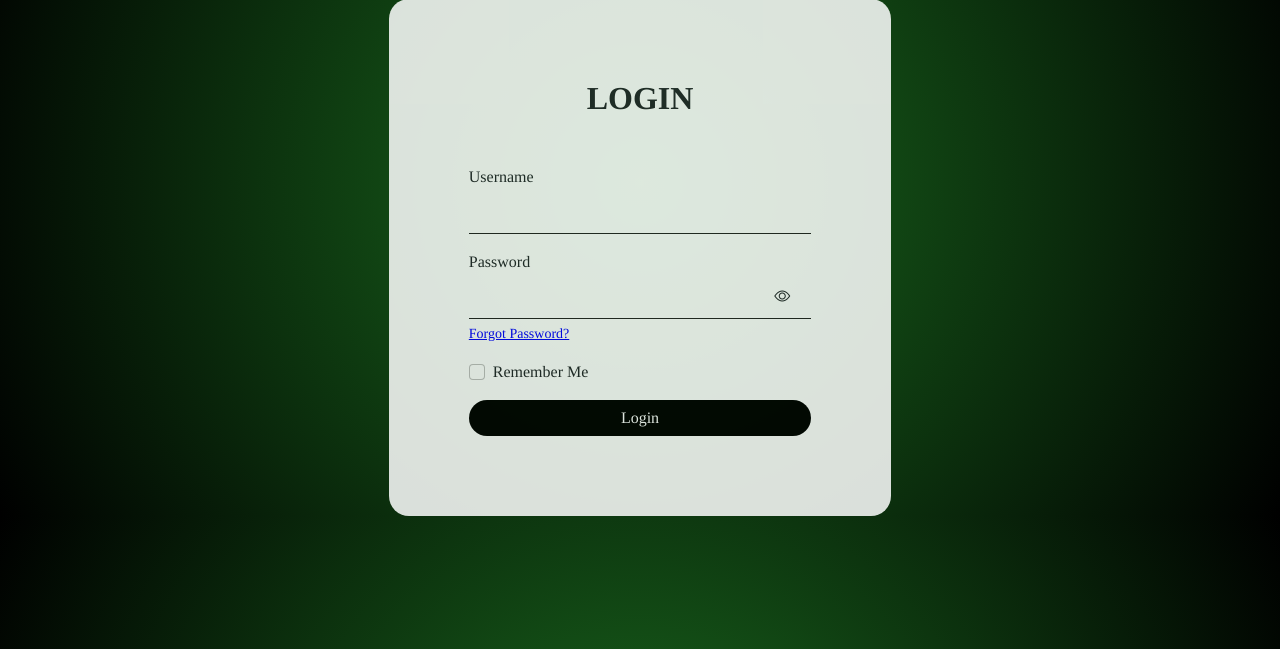
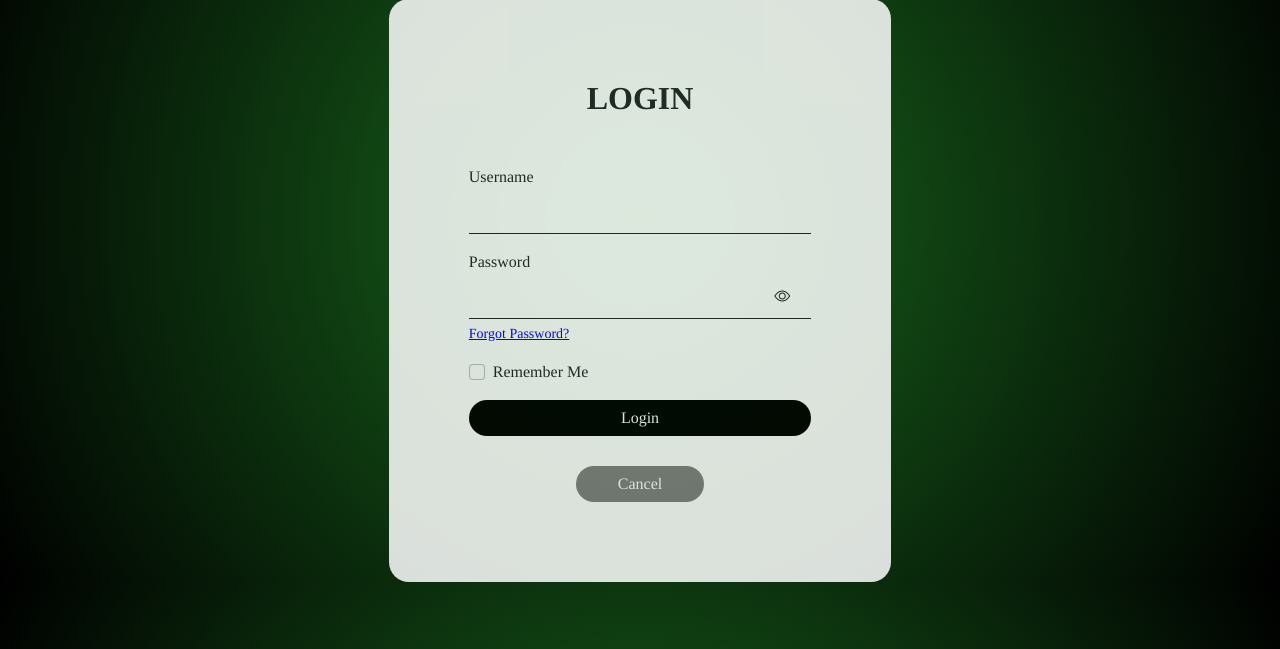
Before and after one commit to mnothman/HD-Requester, a Flask app: page /login in a window 1280 px wide. Shown: the part 151-800 px from the top of the page. Run offline with Flask 3, Linux system fonts and the light colour scheme.

Commit message:
AA - 88: Cancellation option for Login, Password Recovery, and New Pass form
Continues the animation movements.

```diff
--- a/templates/adminLogin.html
+++ b/templates/adminLogin.html
@@ -49,6 +49,10 @@
         <label class="form-check-label" for="rememberMe">Remember Me</label>
       </div>
       <button type="submit" class="btn btn-primary">Login</button>
+          <!-- Cancel button -->
+      <div class="container">
+      <button id="cancelLogin" type="button" class="btn btn-secondary">Cancel</button>
+      </div>
     </form>
 
     <!-- Password Recovery Form -->
@@ -69,6 +73,13 @@
       </div>
       <button type="submit" class="btn btn-primary">Submit</button>
       <div id="message-questions"></div>
+
+            <!-- Cancel button -->
+       <div class="container">
+      <button id= "cancelRecovery" type="button" class="btn btn-secondary">Cancel</button>
+      </div>
+      <div id="message-questions"></div>
+
     </form>
 
     <!-- Set New Password Form (Initially hidden) -->
@@ -96,6 +107,10 @@
       </div>
       <button type="submit" class="btn btn-primary">Set Password</button>
       <div id="message-password"></div>
+            <!-- Cancel button -->
+      <div class="container">
+        <button id= "cancelNewPass" type="button" class="btn btn-secondary">Cancel</button>
+        </div>
     </form>
   </div>
 
```
